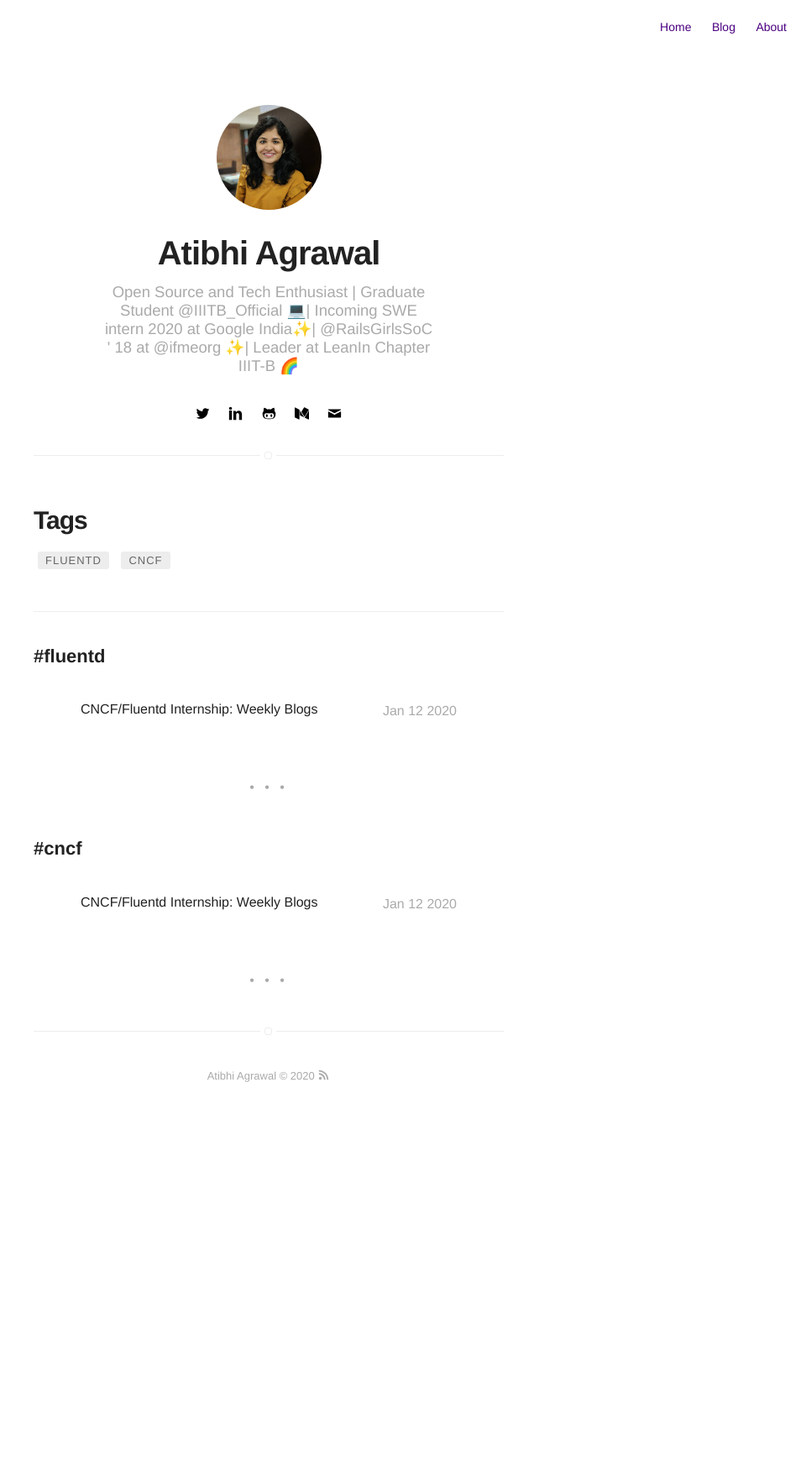
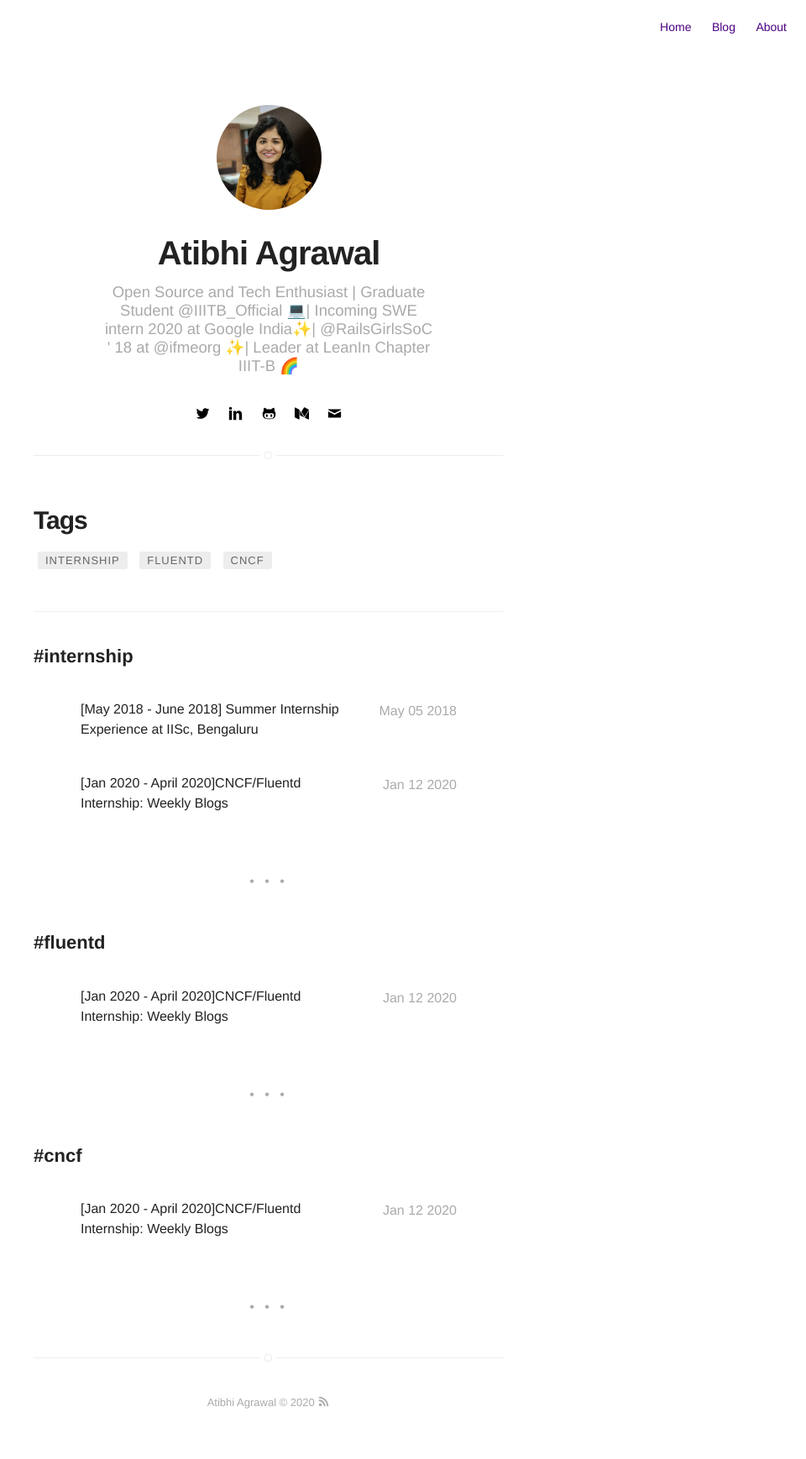
Before and after one commit to asquare14/aSquare14.github.io, a Jekyll site: the page built from tags.html, in a window 1280 px wide. Shown: the whole page at 84% size, without its empty margins (320-1280 px from the left). Built offline with Jekyll 4.4.1, drawn with Linux system fonts in a browser that asks for light colours; before the commit the page ends 1349 px from its top, so only the background shows below that; some of the changed lines change nothing that is shown.

Commit message:
add iisc internship

```diff
--- /dev/null
+++ b/_posts/2018-5-5-My-Summer-Internship-at-IISC.md
@@ -0,0 +1,52 @@
+---
+
+title: "[May 2018 - June 2018] Summer Internship Experience at IISc, Bengaluru"
+layout: post
+date: 2018-05-05 13:30
+tag:
+- internship
+category: blog
+author: atibhi
+description: Weekly Blogs
+
+---
+
+This summer I had the opportunity to intern at Department of Electronic Systems Engineering at IISc under Prof. Mayank Srivastava. In this post, I am going to write about my internship experience.
+
+![IISc Image](images/iisc-1.jpeg)
+
+#### MAY
+On my first day of internship, I nervously came to the department and was overwhelmed by the size of the labs and buildings. I met my PhD mentor Harsha Ma'am and Abhishek Sir, and they assigned me a problem statement.
+My problem statement was to implement the software setup of low frequency noise measurement after understanding the hardware setup.
+I couldn't make any sense of it. I would sit quietly in a corner of the lab and read research papers in hopes of understanding a few things. I was scared to ask for help, what if they thought I was dumb and kicked me out ? Slowly, I became friends with the other interns and we started asking doubts to each other. The PhD students of Mayank Sir's lab were very friendly and introduced themselves.
+Nanosceinces LabThey gave us a tour of the Nanosciences lab ! Trust me, I felt like I was transported to a different universe. The lab seemed right out of a Sci-Fi movie.
+They also told us that we could ask them for help whenever needed. The true learning started after that, I would mail my PhD mentors all my doubts and get instant replies. I now knew that I was free to explore and whatever bumps I ran into, my PhD mentors would be there to help me. With new vigour, I started digging deeper into the topics.
+
+#### JUNE
+The month of May passed. Apart from working on my problem statement, I learnt a lot from the people around me.
+My friend was working on FINFETs, he and I would discuss about our problem statements. For the months of May and June, all we talked about was Graphene, FINFETs, Low Frequency Noise etc. There was a week when the M.Tech students of IISc had their final presentations, we interns would attend every single one and listen carefully. We would also wander into random departments(where we weren't allowed) and beg the guard to let us see the labs. We actually went to the Animal Facility and learnt about the research being carried out on Monkeys. We also asked every single PhD student to explain what they were working on !
+Time was passing, my internship was coming to an end and I still hadn't solved my problem statement. Even though I hadn't solved my problem , I had done a couple of other things.
+- Read many research papers.
+- Gone through the Semi-Conductor course of Prof. Karmakar.
+- Learnt LabView.
+- Tried a LOT of libraries, languages and contacted people but failed to implement the software setup.
+
+I was losing hope and there were only two weeks left. My PhD mentor and I were constantly searching for any library that would let us communicate with the instruments. One night at 4 am, I got a mail saying "Have you tried PyVisa ?" from Abhishek Sir.
+The next day , I tried and it worked ! :D
+But this was just the beginning. The establishing of communication was just a "Hello World! ", most of the major task was left. I started working day and night to finish the code. I had finally understood the solution to the problem. All that was left was coding and implementing it.
+The final days consisted of coding and testing. Test, Code and test again. After a lot of modifications, my program was finally running ! I couldn't believe it. I had actually solved the problem statement !
+My setup would be used to measure low frequency noise in wafer level devices fabricated by the research group. :)
+
+![IISc Lab](images/iisc-lab.jpeg)
+
+#### THE PEOPLE
+
+Mayank Sir would play cricket with the other students and interns. He also talked to us like a friend when he took us out for lunch during the last week! If you met him in lab, you wouldn't believe that he is so senior and accomplished. He is very humble. Certainly the coolest professor I've met !
+The mentors were also amazing. Once I had fallen sick and had to go to the ER, I called up my mentors to tell them I couldn't come for a few days. They were worried about my well-being and consantly checked up on me. Our mentors also took us to the Hostel Mess !
+The other interns, and I have become friends for life. We still keep in touch.
+Apart from growing academically, the diverse and brilliant atmosphere of this lab gave me an opportunity to grow as a person. It was an amazing two months, filled with a lot of learning, frustration and happiness.
+I will be forever grateful to the magical place called IISc, Prof. Mayank, Harsha Mam and Abhishek Sir for this awesome experience :D
+
+------
+
+*[This blog post was originally published on [Medium](https://medium.com/@atibhiagrawal/my-2018-summer-internship-at-indian-institute-of-sciences-bengaluru-dc804834bde8)]*
--- a/_posts/2020-1-12-weekly-blogs-fluentd-internship.markdown
+++ b/_posts/2020-1-12-weekly-blogs-fluentd-internship.markdown
@@ -1,11 +1,12 @@
 ---
 
-title: "CNCF/Fluentd Internship: Weekly Blogs"
+title: "[Jan 2020 - April 2020]CNCF/Fluentd Internship: Weekly Blogs"
 layout: post
 date: 2020-01-12 13:30
 tag:
 - fluentd
 - cncf
+- internship
 category: blog
 author: atibhi
 description: Weekly Blogs
```
Also changed, not shown: _posts/images/iisc-1.jpeg (added), _posts/images/iisc-lab.jpeg (added).
